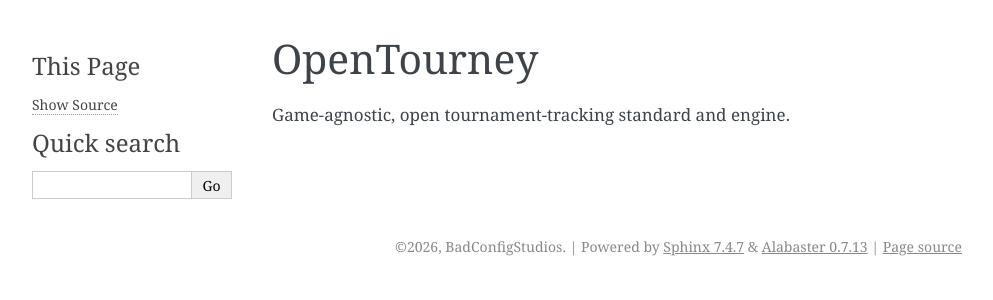
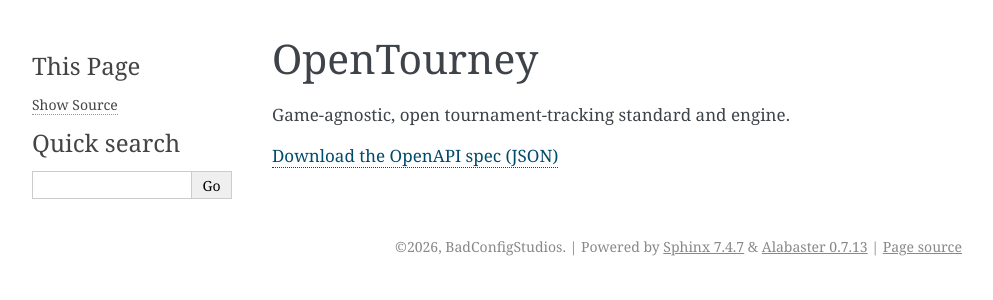
Before and after one commit to BadConfigStudios/OpenTourney, a Sphinx documentation site: the page built from docs/index.rst, in a window 1280 px wide. Shown: the top 300 px of the page, without its empty margins (148-1141 px from the left). Built offline with Sphinx 7.4.7, drawn with Linux system fonts in a browser that asks for light colours.

Commit message:
docs: link the published OpenAPI spec from the docs site

```diff
--- a/docs/conf.py
+++ b/docs/conf.py
@@ -7,5 +7,6 @@ extensions = ["sphinx.ext.autodoc"]
 
 templates_path = ["_templates"]
 exclude_patterns = ["_build"]
+html_extra_path = ["openapi.json"]
 
 html_theme = "alabaster"
--- a/docs/index.rst
+++ b/docs/index.rst
@@ -3,5 +3,7 @@ OpenTourney
 
 Game-agnostic, open tournament-tracking standard and engine.
 
+`Download the OpenAPI spec (JSON) <openapi.json>`_
+
 .. toctree::
    :maxdepth: 2
```
